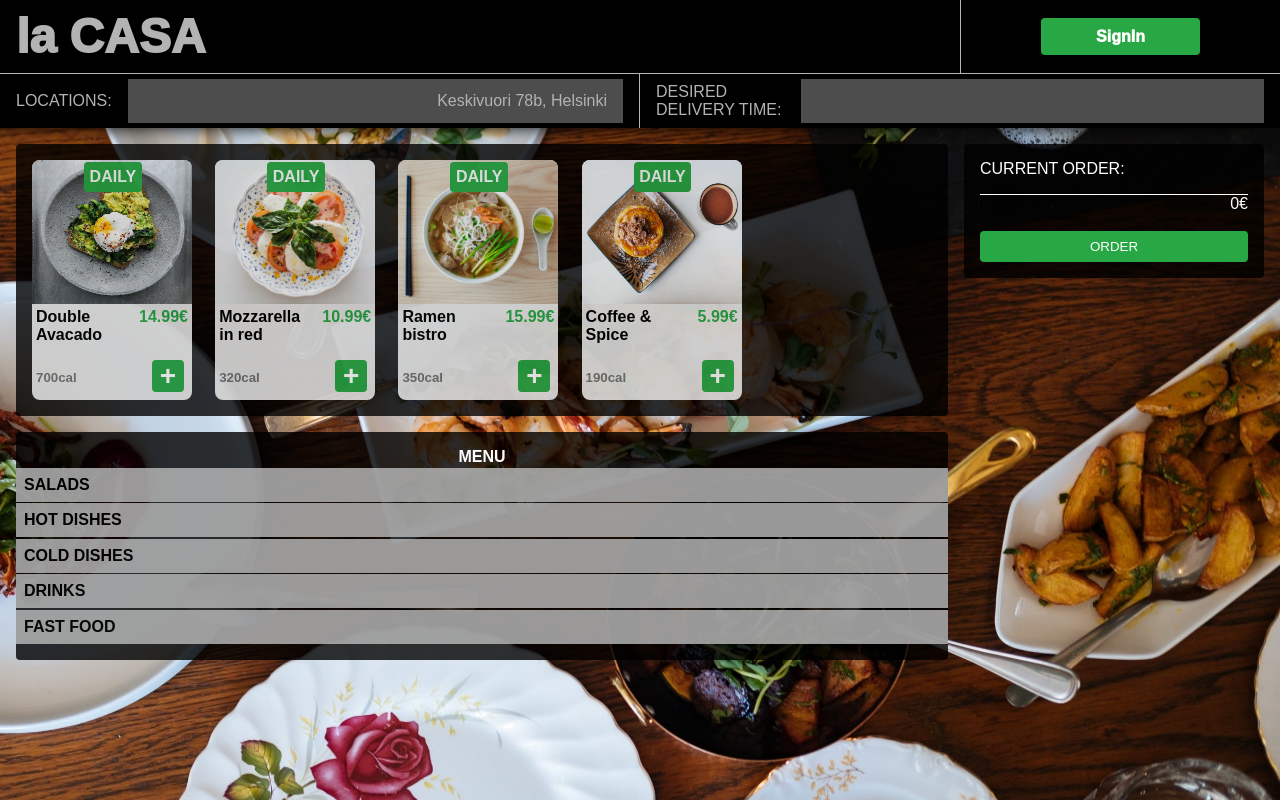
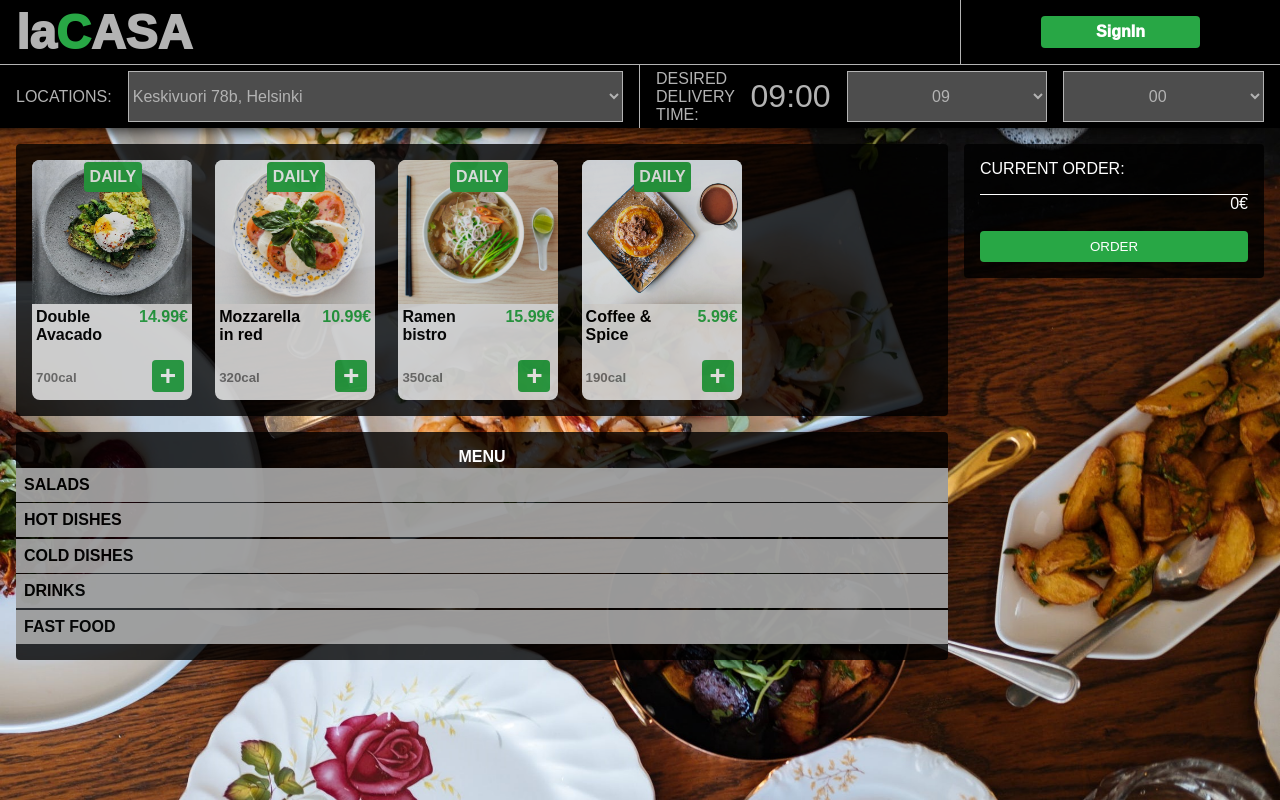
Before and after one commit to Kuovinen/Restaurant, a React (Create React App) app: page / in a window 1280 px wide. Built offline with nearby package versions, Linux system fonts and the light colour scheme.

Commit message:
implemented time and location selection

```diff
--- a/src/components/Header.js
+++ b/src/components/Header.js
@@ -1,18 +1,58 @@
+import React from "react";
 export default function Header() {
+  const [hours, setHours] = React.useState("09");
+  const [minutes, setMinutes] = React.useState("00");
+  function chngHours(event) {
+    setHours(event.target.value);
+  }
+  function chngMins(event) {
+    setMinutes(event.target.value);
+  }
   return (
     <header>
-      <div className="logo">la CASA</div>
+      <div className="logo">
+        la<span style={{ color: "var(--cp-Green)" }}>C</span>ASA
+      </div>
 
       <div className="login">
         <button className="logBtn">SignIn</button>
       </div>
       <div className="locations">
         <span className="label">LOCATIONS:</span>
-        <div className="location">Keskivuori 78b, Helsinki</div>
+        <select class="locationSelect" name="option">
+          <option value="1">Keskivuori 78b, Helsinki</option>
+          <option value="2">Suomalahti 30, Vantaa</option>
+          <option value="3">Laarikoski 10a, Espoo</option>
+        </select>
       </div>
       <div className="time">
         <span className="label">DESIRED DELIVERY TIME: </span>{" "}
-        <div className="deliveryTime"></div>
+        <div
+          style={{
+            color: "var(--cp-White)",
+            margin: "0 1rem",
+            fontSize: "4vh",
+          }}
+        >
+          {hours}:{minutes}
+        </div>
+        <select className="deliveryTime" name="option" onChange={chngHours}>
+          <option value="09">09</option>
+          <option value="10">10</option>
+          <option value="11">11</option>
+          <option value="12">12</option>
+          <option value="13">13</option>
+          <option value="14">14</option>
+          <option value="15">15</option>
+          <option value="16">16</option>
+          <option value="17">17</option>
+        </select>
+        <select className="deliveryTime" name="option" onChange={chngMins}>
+          <option value="00">00</option>
+          <option value="15">15</option>
+          <option value="30">30</option>
+          <option value="45">45</option>
+        </select>
       </div>
     </header>
   );
--- a/src/index.css
+++ b/src/index.css
@@ -86,7 +86,7 @@ header {
 .locationsTXT {
   flex: 3fr;
 }
-.location {
+.locationSelect {
   flex: 3fr;
   height: 80%;
   width: 100%;
@@ -97,6 +97,13 @@ header {
   align-items: center;
   justify-content: end;
   padding-right: 1rem;
+  color: var(--cp-White);
+  font-size: 2vh;
+  cursor: pointer;
+  border: var(--border);
+}
+.locationSelect:focus {
+  outline: none;
 }
 .time {
   border-top: var(--border);
@@ -107,11 +114,26 @@ header {
   justify-content: space-between;
 }
 .deliveryTime {
+  position: relative;
   flex: 3fr;
   height: 80%;
   width: 100%;
   margin-right: 1rem;
   background-color: hsl(0, 0%, 100%, 0.3);
+  color: var(--cp-White);
+  font-size: 2vh;
+  text-align: center;
+  border: var(--border);
+  cursor: pointer;
+  user-select: none;
+}
+.deliveryTime:focus {
+  outline: none;
+}
+.deliveryTime::-webkit-calendar-picker-indicator {
+  position: absolute;
+  padding-left: 100%;
+  cursor: pointer;
 }
 main {
   display: grid;
```
